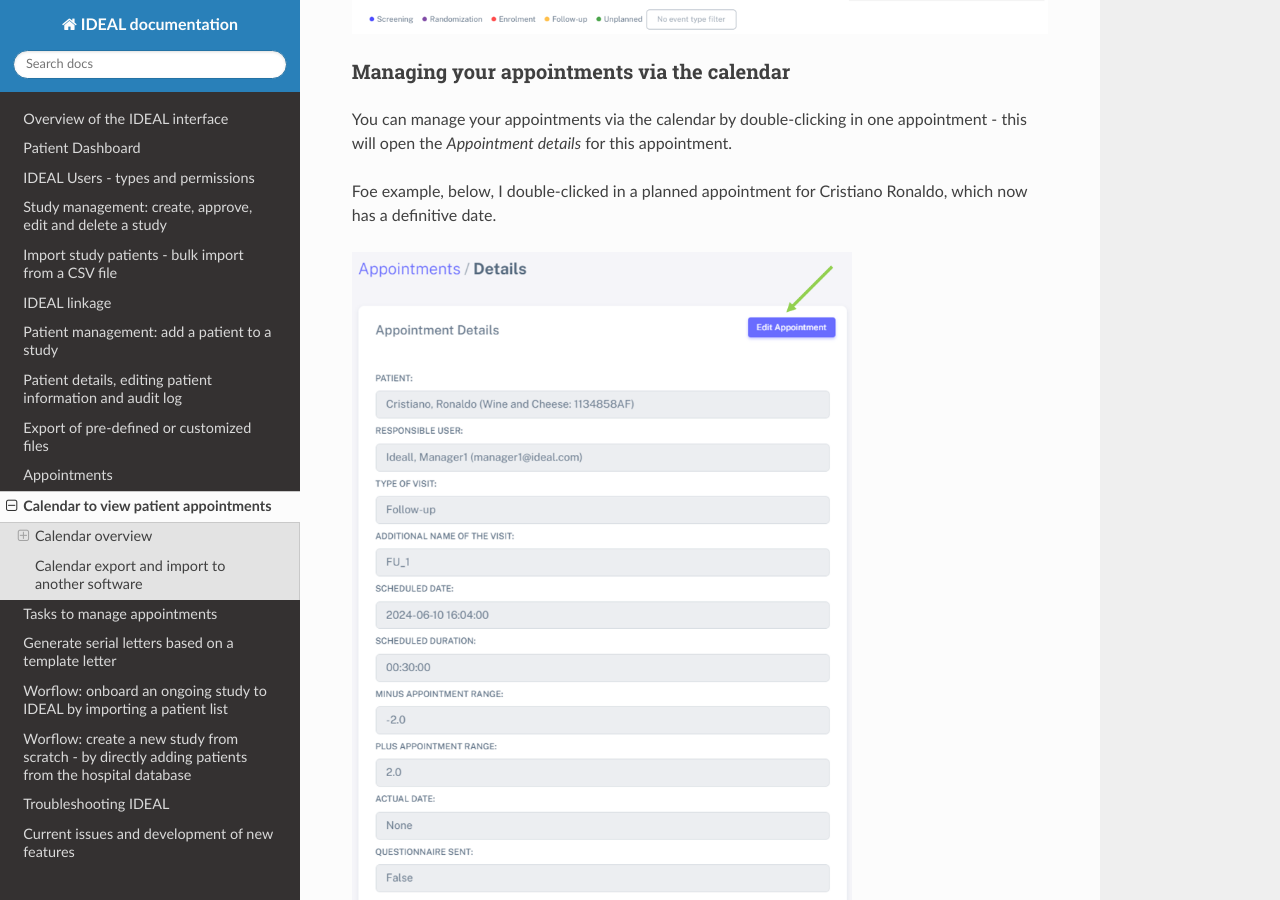
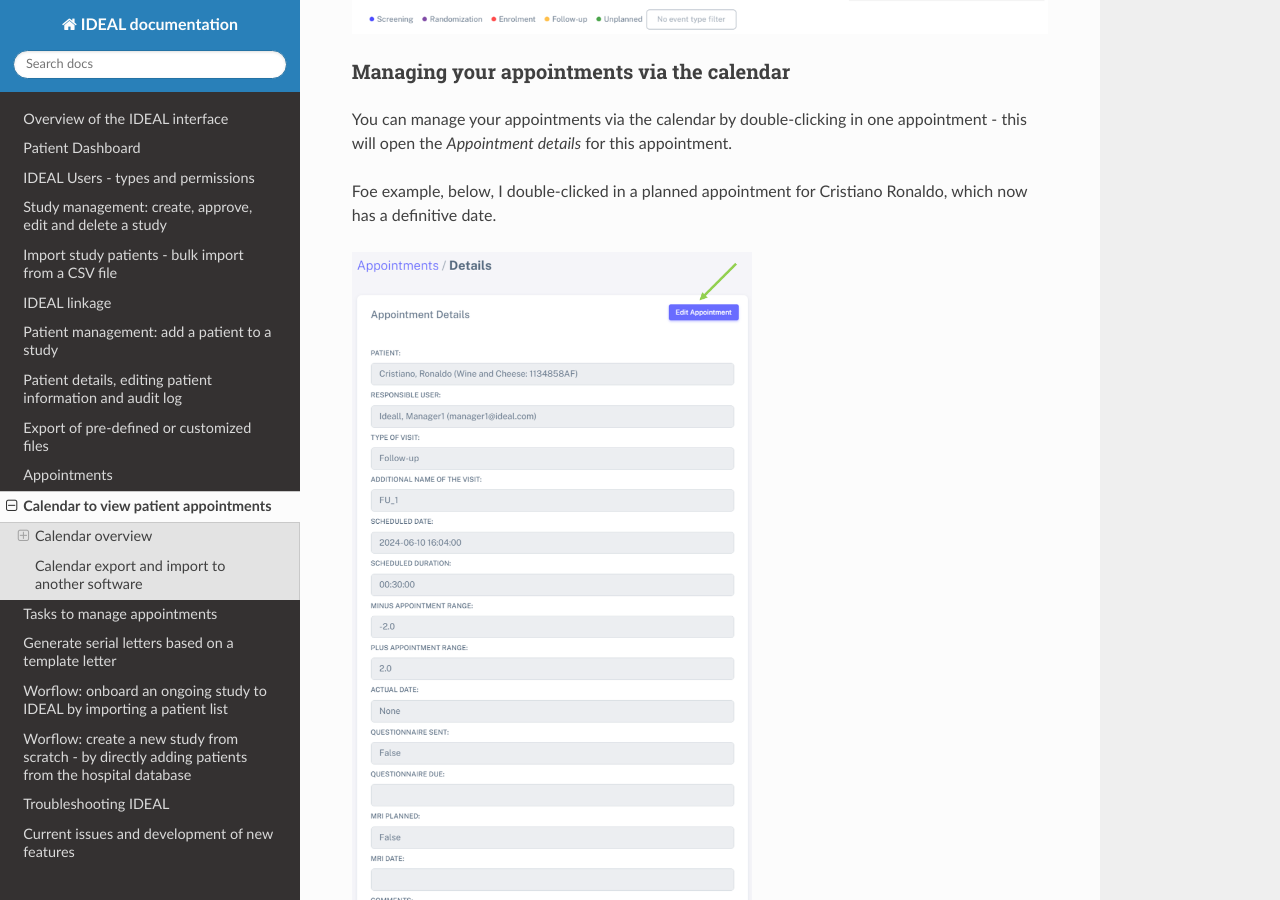
Before and after one commit to Nynuphar/IDEAL-doc, a Sphinx documentation site: the page built from docs/source/calendar.rst, in a window 1280 px wide and 900 px high, scrolled down 2844 px. Built offline with Sphinx 7.4.7 and the Read the Docs theme 3.1.0, drawn with Linux system fonts in a browser that asks for light colours.

Commit message:
Update calendar.rst

```diff
--- a/docs/source/calendar.rst
+++ b/docs/source/calendar.rst
@@ -15,6 +15,7 @@
 Below, you can see a general overview of the calendar, and some of its features:
 
 .. image:: CallExport.png
+   :width: 900
 
 First, you see that there are 2 different views: *Planned* or *Definitive*:
 
@@ -26,12 +27,14 @@
 In this view, you can see the schedules/planned appointments and the respective range. The appointments are colour coded and the *Study ID* is indicated (this will be further updated to show the *patient name* instead).
 
 .. image:: CalPlan.png
+   :width: 900
 
 .. note:: One important feature about the calendar: the calendar is set **per study**, i.e. anyone who is part of the study, has authorization to see the calendar.
 
 You can filter by type of the appointment, as indicated in the figure (for example, selecting only *screening* appointments:
 
 .. image:: CallFilter.png
+   :width: 900
 
 Calendar overview - definitive view
 =======================================
@@ -39,6 +42,7 @@
 By selecting the definitive view, you can see the definitive/actual appointments. The time of the appointment can be seen in the *week* view. The appointments are also colour coded and the *Study ID* is indicated (this will be further updated to show the *patient name* instead). You can equally filter by type of the appointment, as indicated in the figure (for example, selecting only *screening* appointments:
 
 .. image:: CallDef.png
+   :width: 900
 
 Managing your appointments via the calendar
 =============================================
@@ -48,13 +52,14 @@
 Foe example, below, I double-clicked in a planned appointment for Cristiano Ronaldo, which now has a definitive date.
 
 .. image:: AppEditCal.png
-   :width: 500
+   :width: 400
 
 I will edit this appointment to register the actual appointment's date (11 of June 2024 in this case), by clicking on *Edit Appointment*, on the top right corner (green arrow).
 
 When returning to the calendar view, in the *Planned* section, you can see that the appointment which has a definitive date has a more transparent colour (see green arrow):
 
 .. image:: ColAppChange.png
+   :width: 900
 
 .. tip:: The colour change provides an easy way to distinguish between appointments with and without a definitive date.
 
@@ -68,10 +73,11 @@
 Select the study in the upper menu and then just select "**Export to .ics**" (blue arrow).
 
 .. image:: CallExpImp.png
+   :width: 900
 
 Open the downloaded file and select "**Open as new**", for example in the case of importing it to *Microsoft Outlook*.
 
 .. image:: CalNew.png
-  :width: 500
+  :width: 350
 
 .. note:: It is better to import this calendar as a "*New calendar*", instead of *importing* it directly to your own calendar - in case of mistake you can easily delete it and export it again.
```
